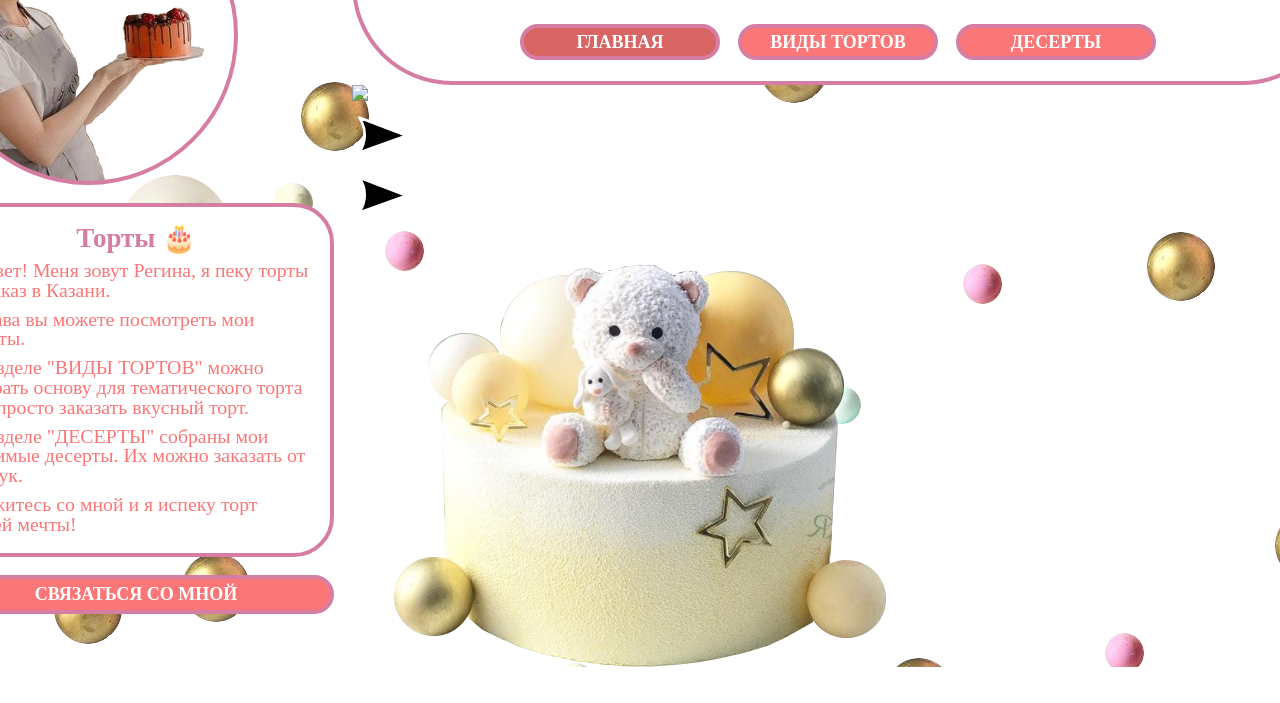
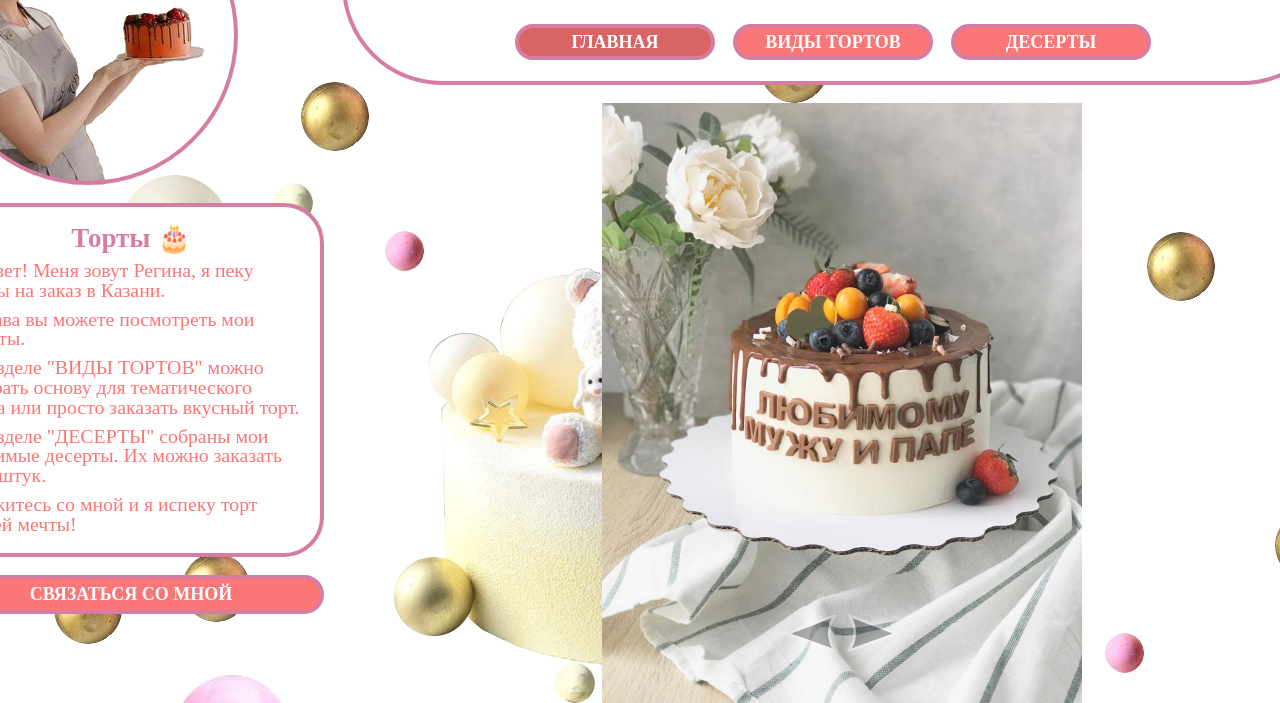
Before and after one commit to FreshHead/yasmiPie, a website: page src/index.html in a window 1280 px wide. Shown: the part 133-836 px from the top of the page. Before the commit the page ends 800 px from the top, so only its background shows below. Drawn offline with Linux system fonts and the light colour scheme.

Commit message:
added slider

```diff
--- a/src/css/style.css
+++ b/src/css/style.css
@@ -26,16 +26,6 @@ body {
 .container {
     width: 1440px;
     display: flex;
-    /*👉 display: grid;
-    grid-template-areas:
-        "baker header"
-        "baker list"
-        "description list"
-        "order-btn list";
-    grid-template-columns: 400px 920px;
-    grid-template-rows: 240px 68px 145px;
-    grid-gap: 10px;
-👈*/
     padding: 1rem;
 }
 
@@ -158,7 +148,6 @@ nav a {
 
 a.selected {
     background-color: #d86464;
-    /* border: solid 4px white; */
 }
 
 .list {
@@ -176,11 +165,6 @@ a.selected {
     width: 280px;
     height: 400px;
 
-    /*👉display: flex;
-    flex-direction: column;
-    width: 300px;
-    padding: 1rem 0.3rem 0.3rem;
-    👈*/
     padding: 1rem;
     margin-top: 1rem;
 
@@ -204,3 +188,44 @@ a.selected {
 .hidden {
     visibility: hidden;
 }
+
+#slider {
+    position: relative;
+}
+
+#gallery-image {
+    height: 600px;
+    width: 1000px;
+    background-image: url(../img/gallery/img_1.jpg);
+    background-repeat: no-repeat;
+    background-position: center;
+    background-size: contain;
+
+    margin-top: 1rem;
+}
+
+
+#controls {
+    position: absolute;
+    top: 500px;
+
+    display: flex;
+    width: 100%;
+
+    justify-content: center;
+    /* left: 500px; */
+}
+
+.arrow {
+    opacity: 0.3;
+    transition: all .2s ease-in-out 0s;
+}
+
+.mirror {
+    transform: scale(-1, 1);
+
+}
+
+.arrow:hover {
+    opacity: 0.9;
+}
--- a/src/js/slider.js
+++ b/src/js/slider.js
@@ -1,13 +1,13 @@
-var totalImages = 5;
+const totalImages = 124;
+function shiftImage(x) {
+	const galleryImage = document.getElementById("gallery-image");
+	const imagePath = getComputedStyle(galleryImage).backgroundImage;
+	var imageNumber = parseInt(imagePath.match(/(\d*)\.jpg/)[1]) + x;
 
-function shiftImage(x) {
-	var imageSource =  document.getElementById('categories').src;
-	var imageNumber =  parseInt(imageSource.match(/\d/)[0]) + x;
-	if(imageNumber == 0) {
+	if (imageNumber === 0) {
 		imageNumber = totalImages;
-	} else if(imageNumber == totalImages + 1){
+	} else if (imageNumber == totalImages + 1) {
 		imageNumber = 1;
 	}
-	document.getElementById('categories').src = imageSource.replace(/\d/, imageNumber);
-	console.log(document.getElementById('categories').src);
+	galleryImage.style.backgroundImage = imagePath.replace(/\d*\.jpg/, imageNumber + ".jpg");
 }
--- a/src/pages/main.html
+++ b/src/pages/main.html
@@ -1,13 +1,8 @@
 <div id="slider" class="image">
-    <div id=gallery>
-        <img id="categories" src="../img/gallery/yasmipie1__245308167_556724998740265_149828669984200789_n.jpg">
+    <div id=gallery-image>
     </div>
     <div id="controls">
-        <div class="left_hold">
-            <img onClick="shiftImage(-1)" class="left" src="../img/arrow.svg">
-        </div>
-        <div class="right_hold">
-            <img onClick="shiftImage(1)" class="right" src="../img/arrow.svg">
-        </div>
+        <img onClick="shiftImage(-1)" class="arrow mirror" src="./img/arrow.svg">
+        <img onClick="shiftImage(1)" class="arrow" src="./img/arrow.svg">
     </div>
 </div>
```
Also changed, not shown: package.json (added, +20 -0 lines).
